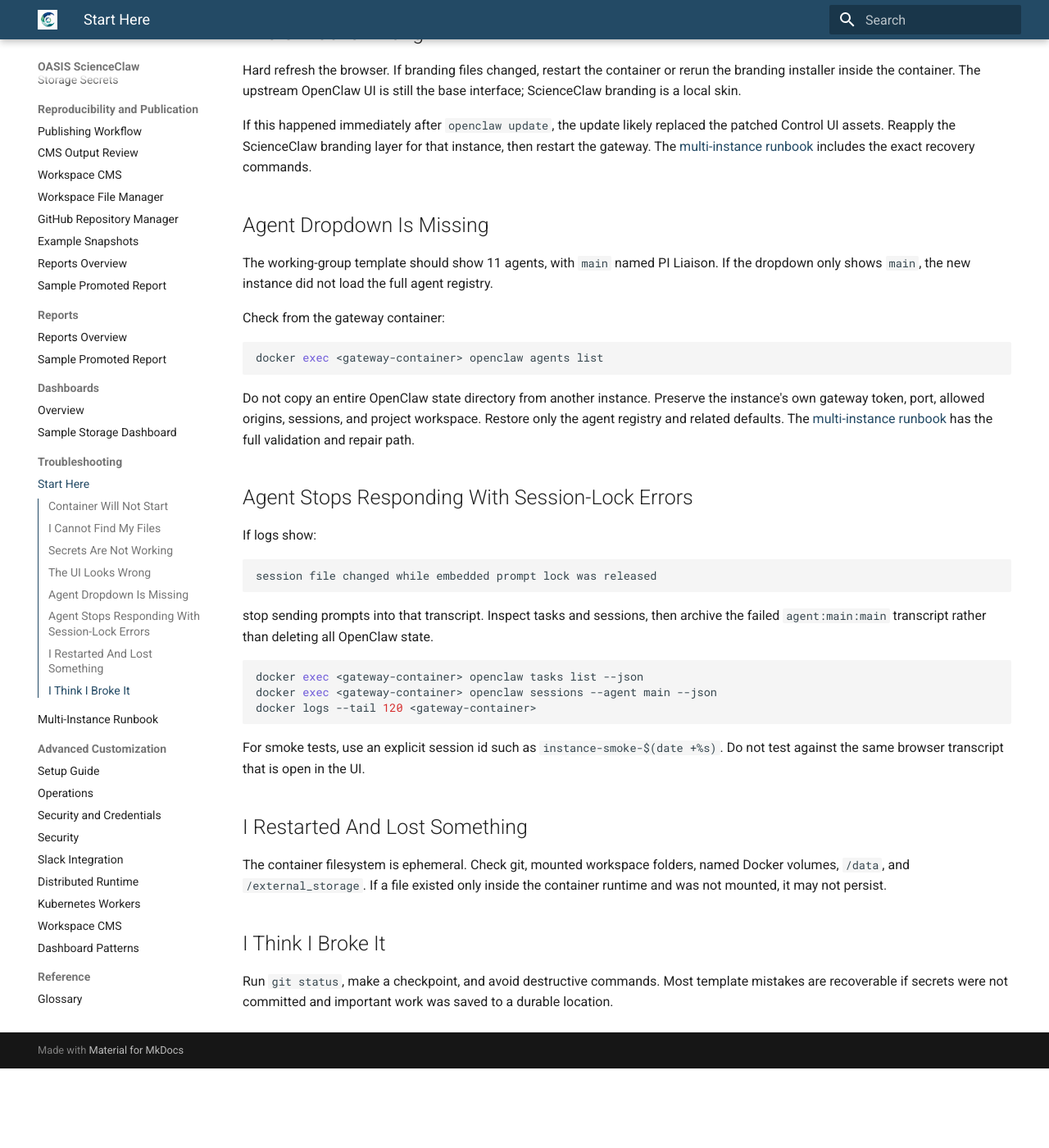
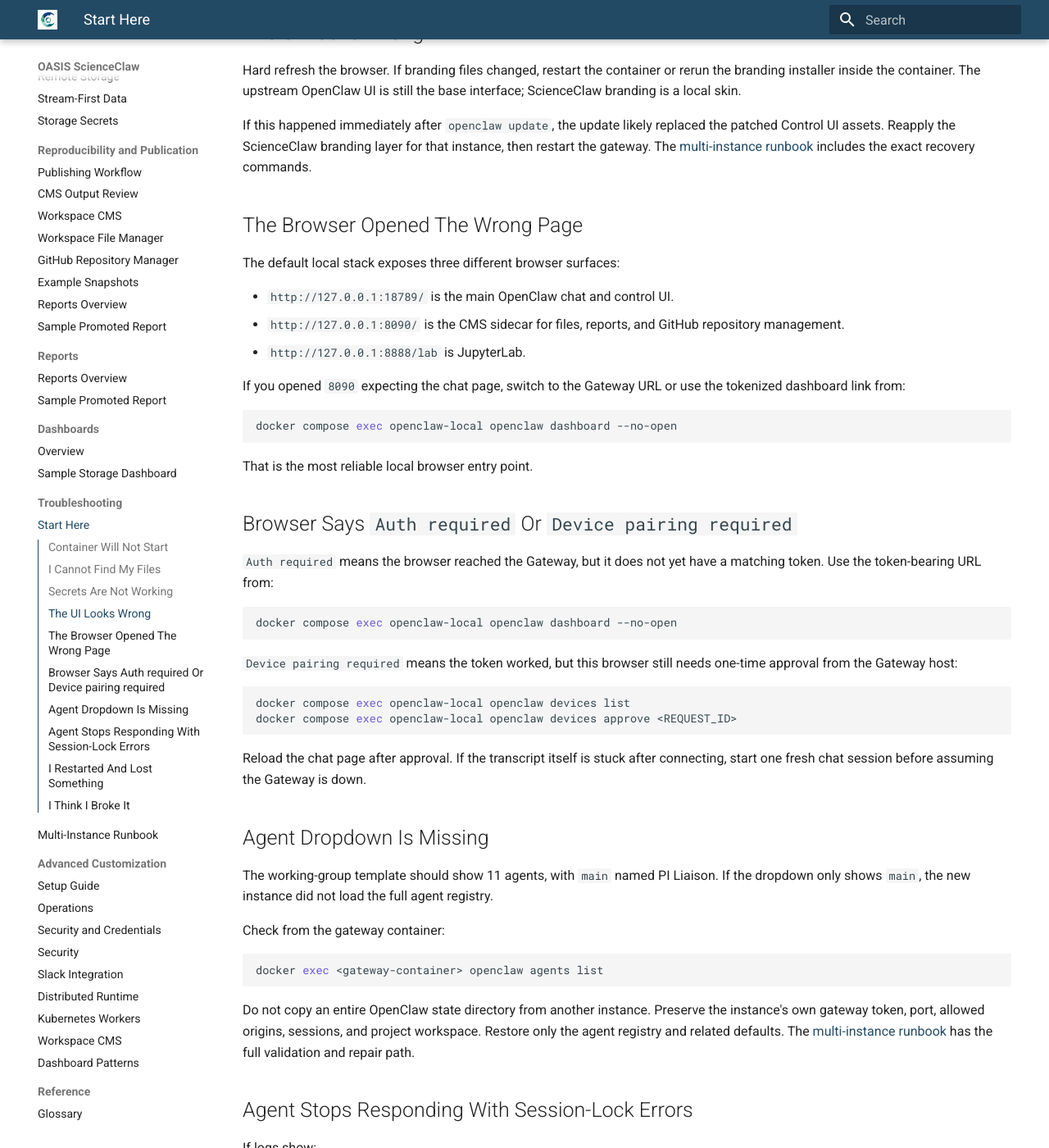
Before and after one commit to CU-ESIIL/openclaw_container, an MkDocs documentation site: the page built from docs/troubleshooting.md, in a window 1280 px wide and 1400 px high, scrolled down 739 px. Shown: the whole window at 82% size. Built offline with MkDocs 1.6.1 and Material for MkDocs 9.7.7, drawn with Linux system fonts in a browser that asks for light colours; before the commit the page ends 2042 px from its top, so only the background shows below that.

Commit message:
documentation update

````diff
--- a/docs/operations.md
+++ b/docs/operations.md
@@ -33,6 +33,33 @@
 ```
 
 For multi-instance local work, keep the service boundaries strict. The OpenClaw Gateway is the only service that owns OpenClaw state and sessions. The workspace CMS and JupyterLab services share `/workspace` for files and outputs, but they use lightweight service entrypoints and must not register Slack channels, rewrite OpenClaw config, or run Gateway startup.
+
+## Open The Main Browser UI
+
+Use the Gateway URL for chat, not the CMS URL. In the default local stack:
+
+```text
+http://127.0.0.1:18789/      main OpenClaw chat and control UI
+http://127.0.0.1:8090/       workspace CMS, files, and GitHub manager
+http://127.0.0.1:8888/lab    JupyterLab
+```
+
+The reproducible local path is to open the tokenized dashboard URL from the running Gateway container:
+
+```bash
+docker exec <container-id> openclaw dashboard --no-open
+```
+
+Open the printed URL directly in the browser you plan to use. This avoids landing on the unauthenticated chat page and then manually copying a token.
+
+If the browser reports `Device pairing required`, approve that exact browser request from the same live Gateway container:
+
+```bash
+docker exec <container-id> openclaw devices list
+docker exec <container-id> openclaw devices approve <REQUEST_ID>
+```
+
+Then reload the chat page or reopen the tokenized dashboard URL.
 
 ## Verify Slack
 
@@ -98,6 +125,9 @@
 
 | Symptom | Likely cause | Fix |
 | --- | --- | --- |
+| Browser opens `http://127.0.0.1:8090/` but no chat is visible | The CMS sidecar opened instead of the main Gateway UI | Open `http://127.0.0.1:18789/` or use `openclaw dashboard --no-open` from the live container |
+| Browser reaches `http://127.0.0.1:18789/` but shows `Auth required` | The Gateway is up, but the browser is using an un-tokenized URL | Use the token-bearing URL from `openclaw dashboard --no-open` |
+| Browser accepts the token but shows `Device pairing required` | The local browser has not been approved for Control UI access yet | Run `openclaw devices list`, then `openclaw devices approve <REQUEST_ID>` inside the live Gateway container |
 | Slack says `access not configured` | Slack user is not paired | Run `openclaw pairing approve slack <PAIRING_CODE>` inside the Gateway container |
 | Slack provider is not connected | Socket Mode token, bot token, channel, or Slack app setup is wrong | Run `scripts/check-secrets.sh`, check Socket Mode, app-level token, bot membership, and event subscriptions |
 | Slack replies with `Model login expired` | Gateway cannot refresh Codex OAuth | Run `openclaw models auth login --provider openai-codex --set-default` inside the live Gateway container |
--- a/docs/quick-start.md
+++ b/docs/quick-start.md
@@ -29,6 +29,31 @@
 ```
 
 The container starts with the PI Liaison workflow, a seeded `/workspace`, and the OASIS ScienceClaw branding. When multiple instances are running, use `docker compose ps` to confirm ports.
+
+After the stack is up, treat the three local URLs as separate surfaces:
+
+| URL | Purpose |
+| --- | --- |
+| `http://127.0.0.1:18789/` | Main OpenClaw chat and control UI |
+| `http://127.0.0.1:8090/` | Workspace CMS, file browser, and GitHub manager |
+| `http://127.0.0.1:8888/lab` | JupyterLab workspace UI |
+
+To open the main chat in a browser that can connect immediately, ask OpenClaw for the tokenized dashboard URL:
+
+```bash
+docker compose exec openclaw-local openclaw dashboard --no-open
+```
+
+Open the printed `http://127.0.0.1:18789/...` URL in your browser. That is the main ScienceClaw chat surface. The `8090` page is useful, but it is the CMS sidecar rather than the primary chat UI.
+
+On the first Control UI connection from a new browser, OpenClaw may require one-time device approval even when the gateway token is correct. If the page says `Device pairing required`, approve the exact request id from the gateway host:
+
+```bash
+docker compose exec openclaw-local openclaw devices list
+docker compose exec openclaw-local openclaw devices approve <REQUEST_ID>
+```
+
+Then reload the `18789` chat page or reconnect from the tokenized dashboard URL.
 
 ## Restart Or Start Another Working Group
 
--- a/docs/troubleshooting.md
+++ b/docs/troubleshooting.md
@@ -26,6 +26,39 @@
 Hard refresh the browser. If branding files changed, restart the container or rerun the branding installer inside the container. The upstream OpenClaw UI is still the base interface; ScienceClaw branding is a local skin.
 
 If this happened immediately after `openclaw update`, the update likely replaced the patched Control UI assets. Reapply the ScienceClaw branding layer for that instance, then restart the gateway. The [multi-instance runbook](instance-runbook.md) includes the exact recovery commands.
+
+## The Browser Opened The Wrong Page
+
+The default local stack exposes three different browser surfaces:
+
+- `http://127.0.0.1:18789/` is the main OpenClaw chat and control UI.
+- `http://127.0.0.1:8090/` is the CMS sidecar for files, reports, and GitHub repository management.
+- `http://127.0.0.1:8888/lab` is JupyterLab.
+
+If you opened `8090` expecting the chat page, switch to the Gateway URL or use the tokenized dashboard link from:
+
+```bash
+docker compose exec openclaw-local openclaw dashboard --no-open
+```
+
+That is the most reliable local browser entry point.
+
+## Browser Says `Auth required` Or `Device pairing required`
+
+`Auth required` means the browser reached the Gateway, but it does not yet have a matching token. Use the token-bearing URL from:
+
+```bash
+docker compose exec openclaw-local openclaw dashboard --no-open
+```
+
+`Device pairing required` means the token worked, but this browser still needs one-time approval from the Gateway host:
+
+```bash
+docker compose exec openclaw-local openclaw devices list
+docker compose exec openclaw-local openclaw devices approve <REQUEST_ID>
+```
+
+Reload the chat page after approval. If the transcript itself is stuck after connecting, start one fresh chat session before assuming the Gateway is down.
 
 ## Agent Dropdown Is Missing
 
````
Also changed, not shown: CHANGELOG.md (+1 -0 lines), README.md (+8 -0 lines), 1 other file.
